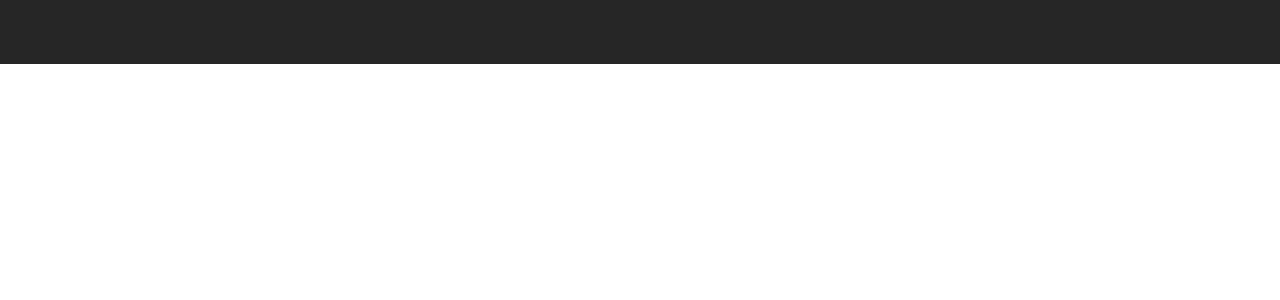
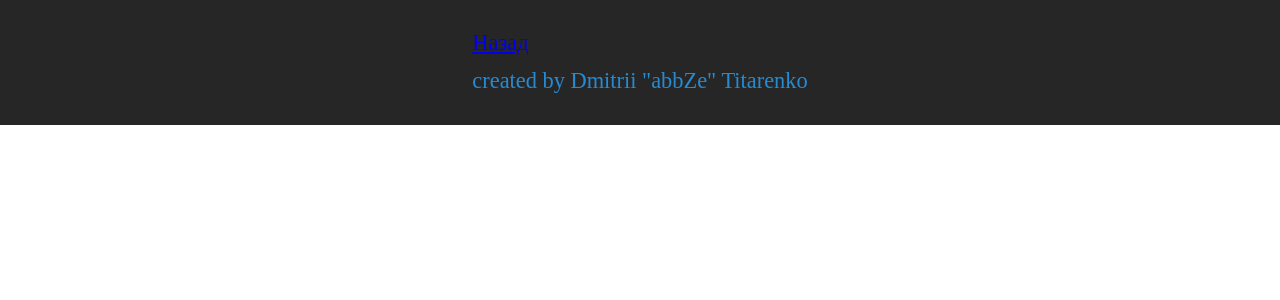
Before and after one commit to abbZe/amazing-todo-app, a React (Vite) app: page /task/13b56b64-14df-4efa-8edf-567d80291c27 in a window 1280 px wide. Before the commit this address had no page. Shown: the top 300 px of the page. Built offline with nearby package versions, Linux system fonts and the light colour scheme.

Commit message:
routing for TaskPage created

```diff
--- a/src/App.tsx
+++ b/src/App.tsx
@@ -4,13 +4,15 @@ import styled from 'styled-components'
 
 import MainLayout from './layouts/MainLayout.tsx'
 import './App.css'
-import { Home } from './pages/Home.tsx'
+import { Home, NotFound, TaskPage } from './pages'
 
 const App: React.FC = () => (
   <AppWrapper>
     <Routes>
       <Route path="/" element={<MainLayout />}>
         <Route path="" element={<Home />} />
+        <Route path="task/:id" element={<TaskPage />} />
+        <Route path="*" element={<NotFound />} />
       </Route>
     </Routes>
   </AppWrapper>
--- /dev/null
+++ b/src/components/TaskValue/index.tsx
@@ -0,0 +1,17 @@
+import { TTasksObj } from '../../redux/tasks'
+
+type TaskValueProps = {
+  id: string
+  tasks: Array<TTasksObj>
+}
+
+export const TaskValue: React.FC<TaskValueProps> = ({ id, tasks }) => {
+
+  return (
+    <>
+      {tasks.map((task: TTasksObj, index: number) => (
+        task.id === id ? <div>{task.taskValue}</div> : null
+      ))}
+    </>
+  )
+}
--- a/src/components/TasksList/index.tsx
+++ b/src/components/TasksList/index.tsx
@@ -3,6 +3,7 @@ import { TTasksObj } from '../../redux/tasks'
 import React from 'react'
 import { Draggable } from 'react-beautiful-dnd'
 import { AddTagForm, TagsList, TaskPrioritySelector } from '..'
+import { Link } from 'react-router-dom'
 
 type TasksListProps = {
   tasks: Array<TTasksObj>
@@ -24,7 +25,9 @@ export const TasksList: React.FC<TasksListProps> = ({
       <Draggable key={obj.id} draggableId={obj.id} index={index}>
         {provided => (
           <li {...provided.draggableProps} {...provided.dragHandleProps} ref={provided.innerRef}>
-            {index + 1}. {obj.taskValue} {obj.priority} {obj.isFavorite.toString()}
+            <Link to={`/task/${obj.id}`}>
+              {index + 1}. {obj.taskValue} {obj.priority} {obj.isFavorite.toString()}
+            </Link>
             <RemoveTaskBtn onClick={() => removeTaskHandler(index)}>Delete</RemoveTaskBtn>
             <AddToFavBtn onClick={() => addToFavHandler(index)}>add to fav</AddToFavBtn>
             <TaskPrioritySelector selectPriorityHandler={selectPriorityHandler} index={index} />
--- a/src/components/index.ts
+++ b/src/components/index.ts
@@ -2,3 +2,4 @@ export * from './TasksList'
 export * from './TaskPrioritySelector'
 export * from './TagsList'
 export * from './AddTagForm'
+export * from './TaskValue'
--- a/src/containers/Footer/index.tsx
+++ b/src/containers/Footer/index.tsx
@@ -1,5 +1,5 @@
 import React from 'react'
 
 export const Footer: React.FC = () => {
-  return <>Footer </>
+  return <>created by Dmitrii "abbZe" Titarenko</>
 }
--- /dev/null
+++ b/src/pages/NotFound.tsx
@@ -0,0 +1,3 @@
+export const NotFound: React.FC = () => {
+  return (<>NOT FOUND 404</>)
+}
--- /dev/null
+++ b/src/pages/TaskPage.tsx
@@ -0,0 +1,16 @@
+import { Link, useParams } from 'react-router-dom'
+import { useSelector } from 'react-redux'
+import { selectTasks } from '../redux/tasks/selectors'
+import { TaskValue } from '../components'
+
+export const TaskPage: React.FC = () => {
+  const { id } = useParams()
+  const { tasks } = useSelector(selectTasks)
+
+  return (
+    <>
+      <TaskValue id={id} tasks={tasks} />
+      <Link to="/">Назад</Link>
+    </>
+  )
+}
--- /dev/null
+++ b/src/pages/index.tsx
@@ -0,0 +1,3 @@
+export * from './Home'
+export * from './TaskPage'
+export * from './NotFound'
```
